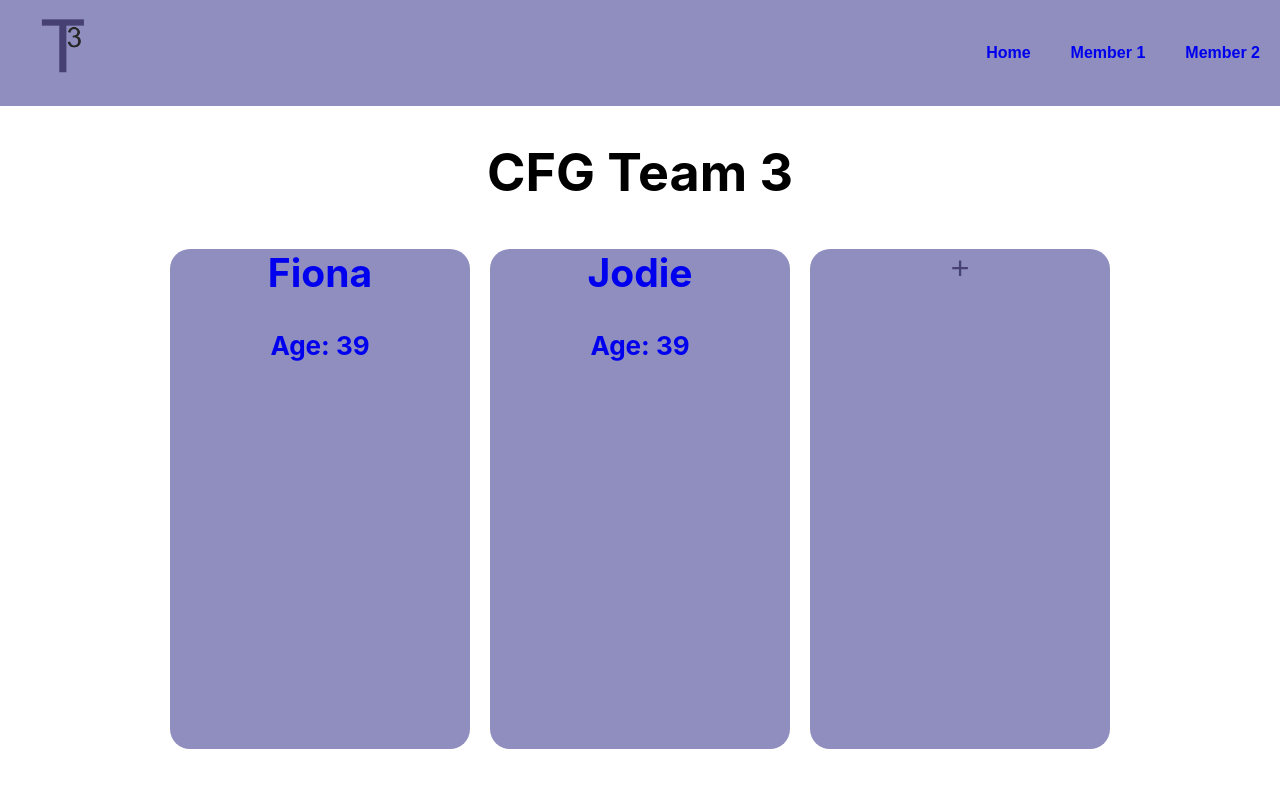
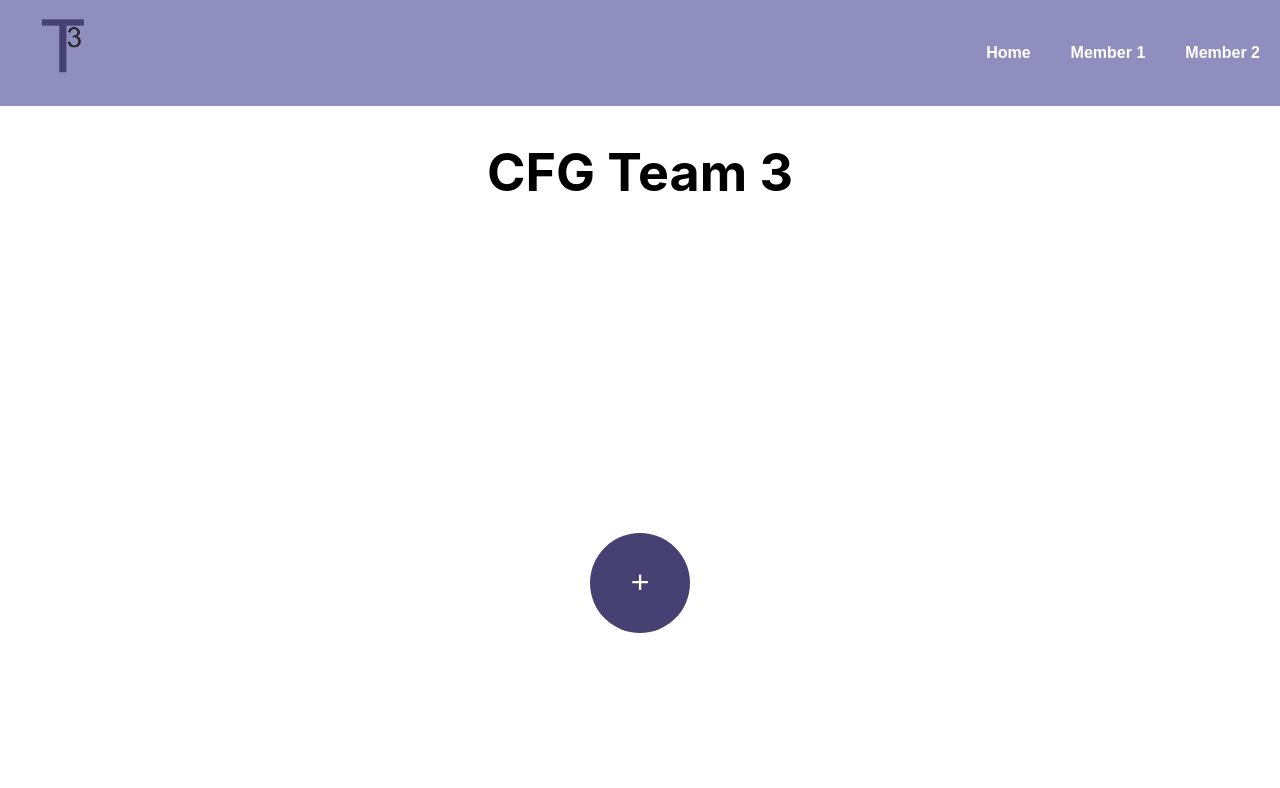
Before and after one commit to FMossman/CFGTeam3Project, a React (Create React App) app in the folder team3-app/: page / in a window 1280 px wide. Shown: the top 788 px of the page. Built offline with nearby package versions, Linux system fonts and the light colour scheme.

Commit message:
Added Erin Card and Page

```diff
--- a/team3-app/src/App.css
+++ b/team3-app/src/App.css
@@ -22,7 +22,13 @@
   }
 }
 
+a {
+  color: white;
+}
 
+a:hover {
+  color: #474073;
+}
 
 .App-link {
   color: #61dafb;
@@ -71,17 +77,7 @@
   width: 100%;
 }
 
-.memberCardsContainer {
-  display: flex;
-}
 
-.memberCard {
-  width: 300px;
-  height: 500px;
-  margin: 10px;
-  border-radius: 20px;
-  background: #8F8EBF;
-}
 
 a {
   margin: 0;
@@ -93,8 +89,11 @@ h2 {
 }
 
 .addMemberButton {
-  color: #474073;
+  color: white;
+  border-radius: 100%;
   font-size: xx-large;
   border: none;
-  background-color: transparent;
+  background-color: #474073;
+  width: 100px;
+  height: 100px;
 }
```
